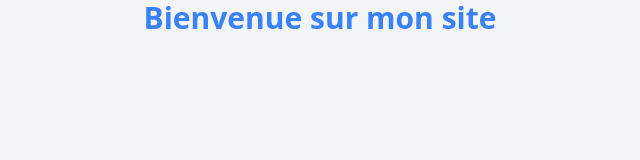
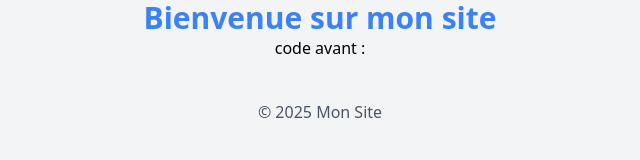
Before and after one commit to Eileda6/td1-git, a plain HTML site: page index.html in a window 1280 px wide. Shown: the whole page, without its empty margins (320-960 px from the left). Drawn offline with nearby package versions, Linux system fonts and the light colour scheme.

Commit message:
🎉 Ajout du fichier index.html

```diff
--- a/index.html
+++ b/index.html
@@ -8,5 +8,9 @@
 </head>
 <body class="bg-gray-100 text-center">
     <h1 class="text-3xl font-bold text-blue-500">Bienvenue sur mon site</h1>
+    code avant </body> :
+    <footer class="mt-10 text-gray-600">&#169; 2025 Mon Site</footer>
+
+
 </body>
 </html>
```
